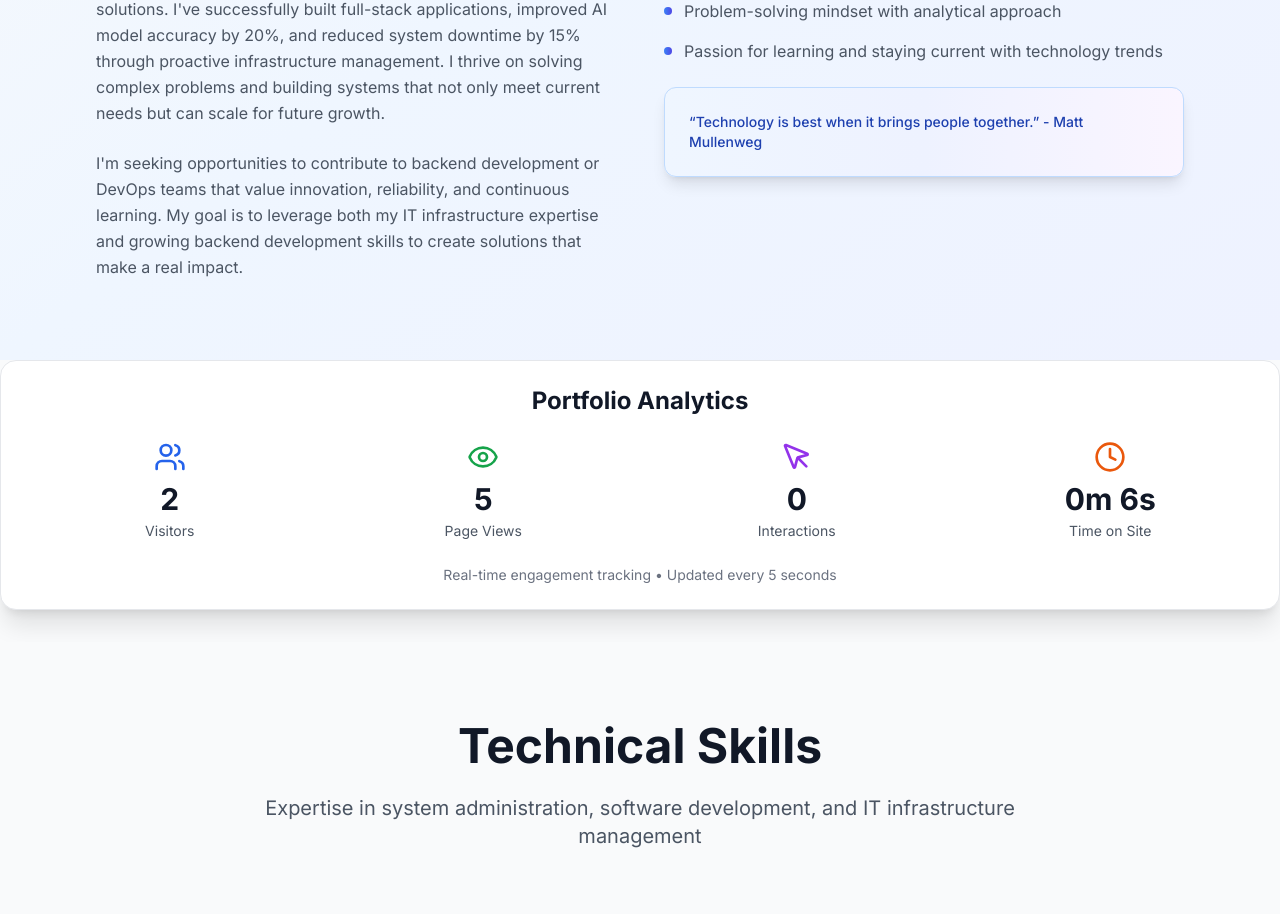
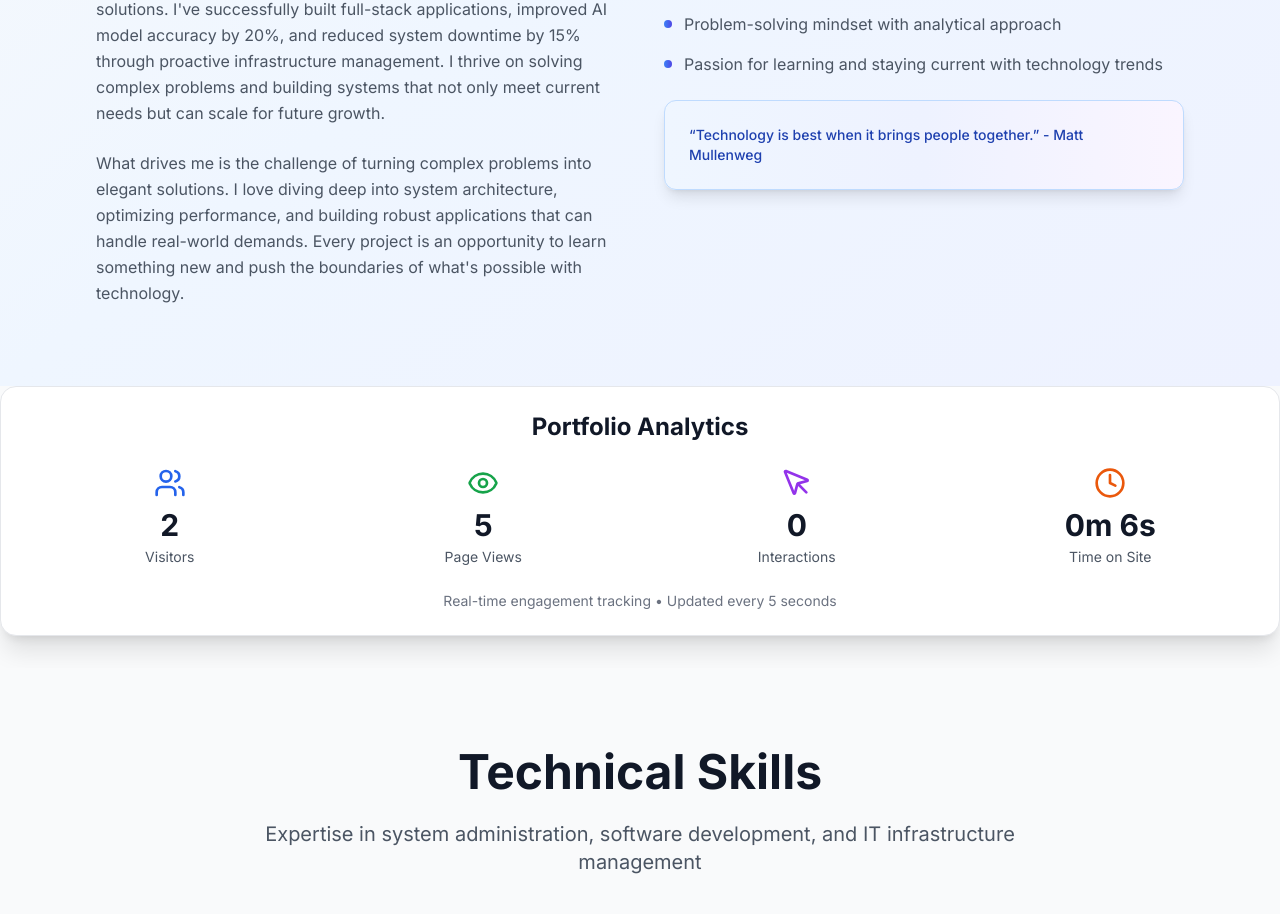
Before and after one commit to BillyMwangiDev/PORTFOLIO, a Next.js app: page / in a window 1280 px wide. Shown: the part 1522-2436 px from the top of the page. Built offline with nearby package versions, Linux system fonts and the light colour scheme.

Commit message:
feat: remove job-seeking language from About section, make it more portfolio-focused

```diff
--- a/src/components/About.tsx
+++ b/src/components/About.tsx
@@ -91,9 +91,9 @@ const About = () => {
               transition={{ duration: 0.6, delay: 1.4 }}
               className="text-gray-600 leading-relaxed"
             >
-              I&apos;m seeking opportunities to contribute to backend development or DevOps teams that value innovation, reliability, and
-              continuous learning. My goal is to leverage both my IT infrastructure expertise and growing backend development skills
-              to create solutions that make a real impact.
+              What drives me is the challenge of turning complex problems into elegant solutions. I love diving deep into system architecture,
+              optimizing performance, and building robust applications that can handle real-world demands. Every project is an opportunity
+              to learn something new and push the boundaries of what&apos;s possible with technology.
             </motion.p>
           </motion.div>
 
```
